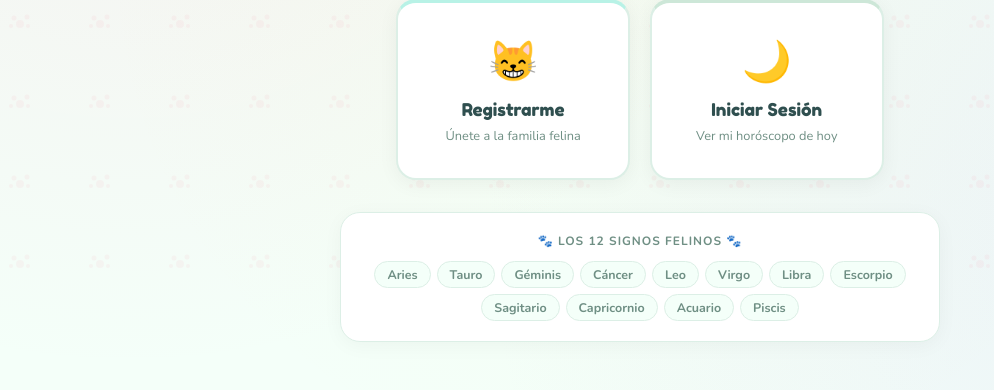
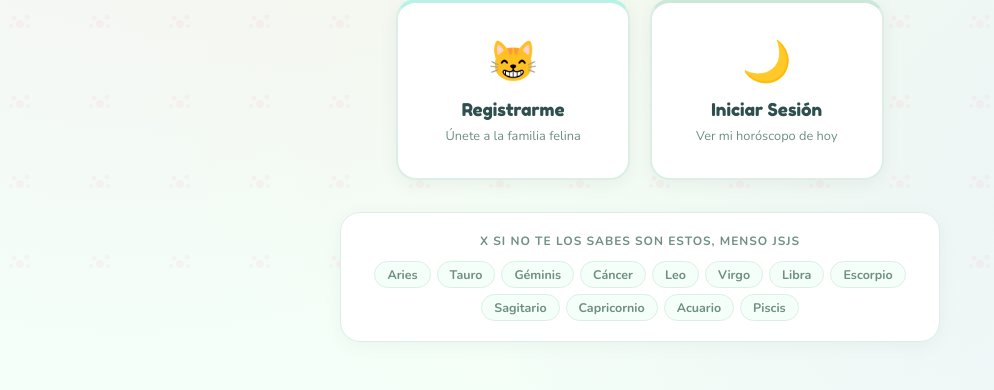
Before and after one commit to Alex51121/Maiuroscopo, a Flask app: page / in a window 1280 px wide. Shown: the part 476-866 px from the top of the page, without its empty margins (0-994 px from the left). Run offline with Flask 3, Linux system fonts and the light colour scheme.

Commit message:
Update text for signs section in home.html

```diff
--- a/templates/home.html
+++ b/templates/home.html
@@ -132,7 +132,7 @@
 </div>
 
 <div class="signs-strip animate" style="animation-delay:0.2s">
-    <p>🐾 Los 12 signos felinos 🐾</p>
+    <p>x si no te los sabes son estos, menso jsjs</p>
     <div class="signs-row">
         {% for signo in signos %}
         <span class="sign-pill">{{ signo }}</span>
```
